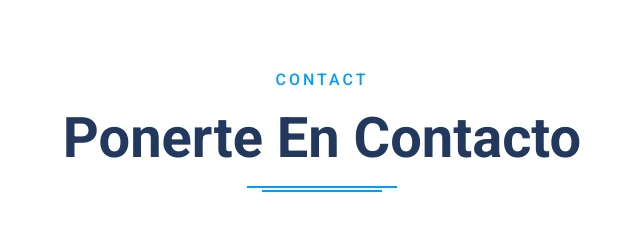
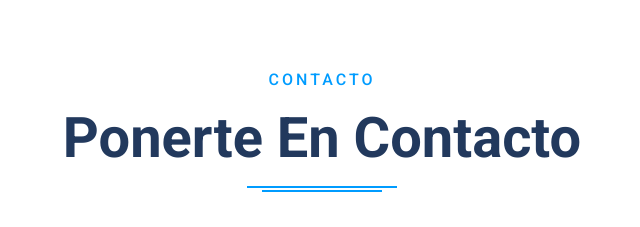
Before and after one commit to hectororigel/relta, a plain HTML site: page index.html in a window 1280 px wide. Shown: the part 7921-8148 px from the top of the page, 318-958 px from the left. Drawn offline with nearby package versions, Linux system fonts and the light colour scheme.

Commit message:
last change

```diff
--- a/index.html
+++ b/index.html
@@ -553,7 +553,7 @@ ambiente de trabajo.
     <div class="container-fluid py-5" id="contact">
         <div class="container py-5">
             <div class="section-title position-relative text-center">
-                <h6 class="text-uppercase text-primary mb-3" style="letter-spacing: 3px;">Contact</h6>
+                <h6 class="text-uppercase text-primary mb-3" style="letter-spacing: 3px;">Contacto</h6>
                 <h1 class="font-secondary display-4">Ponerte En Contacto</h1>
             </div>
             <div class="row justify-content-center">
```
